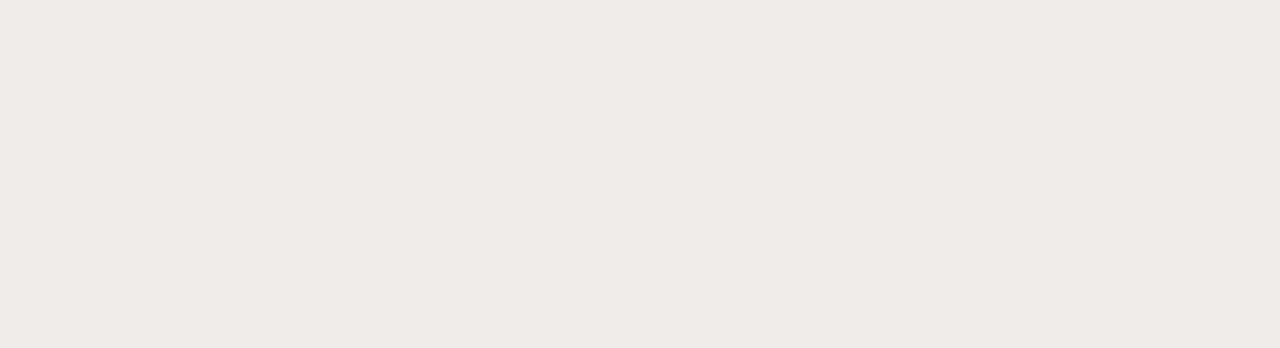
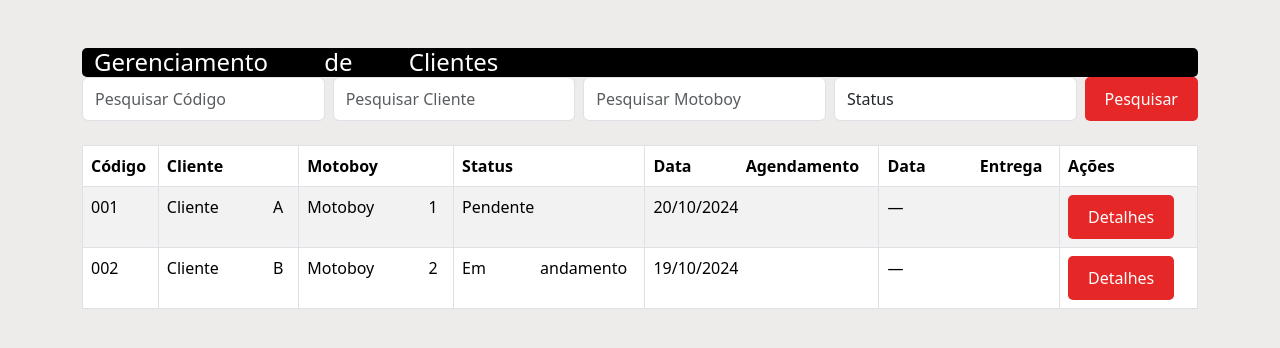
Before and after one commit to GiampaoloResendePereira/Projeto_TCC_Gabriel_Giampaolo_Gustavo_Vitor, a React (Create React App) app in the folder client/: page /gerenciamento_client in a window 1280 px wide. Before the commit this address had no page. Shown: the top 348 px of the page. Built offline with nearby package versions, Linux system fonts and the light colour scheme.

Commit message:
FormCadastro enviando dados

```diff
--- a/client/package.json
+++ b/client/package.json
@@ -84,6 +84,12 @@
 
     ]
 
+  },
+
+  "devDependencies": {
+
+    "json-server": "^1.0.0-beta.3"
+
   }
 
 }
--- a/client/src/App.js
+++ b/client/src/App.js
@@ -23,6 +23,7 @@ import Home from "./components/pages/Home";
 import LoginInicio from "./components/pages/LoginInicio";
 import FormCadastroClient from "./components/FormCadastro/FormCadastroClient";
 import GestaoClient from "./components/pages/GestaoClient";
+import GerenciamentoClient from "./components/pages/GerenciamentoClient/GerenciarClient";
 
 import "bootstrap/dist/css/bootstrap.min.css";
 import "./styles/global.css";
@@ -53,6 +54,7 @@ const App = () => {
         <Route path="/login_inicio" element={<LoginInicio />} />
 
         <Route path="/simulador-frete" element={<SimuladorFrete />} />
+        <Route path ="/gerenciamento_client" element= {<GerenciamentoClient/>}/>
         <Route path="/cliente" element={<TelaCliente />} />
         <Route path="/gestao_client" element={<GestaoClient />} />
         <Route path="/gestao_client/:id" element={<GestaoClient />} />
--- /dev/null
+++ b/client/src/components/pages/GerenciamentoClient/GerenciamentoClient.module.css
@@ -0,0 +1,4 @@
+.estilo{
+    background-color: black;
+    color: white;
+}
--- /dev/null
+++ b/client/src/components/pages/GerenciamentoClient/GerenciarClient.jsx
@@ -0,0 +1,120 @@
+// src/pages/GerenciamentoEntrega.jsx
+import React, { useState } from 'react';
+import { Table, Form, Button } from 'react-bootstrap';
+import  '../../../styles/global.css'
+import styles from './GerenciamentoClient.module.css'
+
+function GerenciamentoClient() {
+  // Estado para armazenar os filtros
+  const [filters, setFilters] = useState({
+    codigo: '',
+    cliente: '',
+    motoboy: '',
+    status: '',
+  });
+
+  // Função para atualizar os filtros
+  const handleFilterChange = (e) => {
+    const { name, value } = e.target;
+    setFilters({
+      ...filters,
+      [name]: value,
+    });
+  };
+
+  // Função para aplicar o filtro (aqui pode adicionar lógica para buscar os dados filtrados)
+  const handleFilterSubmit = (e) => {
+    e.preventDefault();
+    // Lógica para filtrar os dados vai aqui
+    console.log('Filtros aplicados:', filters);
+  };
+
+  return (
+    <div className="container mt-5">
+      <h4 className= {`${styles.estilo} container`}>Gerenciamento de Clientes</h4>
+
+      {/* Filtros de Pesquisa */}
+      <Form onSubmit={handleFilterSubmit} className="mb-4">
+        <div className="d-flex gap-2">
+          <Form.Control
+            type="text"
+            placeholder="Pesquisar Código"
+            name="codigo"
+            value={filters.codigo}
+            onChange={handleFilterChange}
+          />
+          <Form.Control
+            type="text"
+            placeholder="Pesquisar Cliente"
+            name="cliente"
+            value={filters.cliente}
+            onChange={handleFilterChange}
+          />
+          <Form.Control
+            type="text"
+            placeholder="Pesquisar Motoboy"
+            name="motoboy"
+            value={filters.motoboy}
+            onChange={handleFilterChange}
+          />
+          <Form.Control
+            as="select"
+            name="status"
+            value={filters.status}
+            onChange={handleFilterChange}
+          >
+            <option value="">Status</option>
+            <option value="pendente">Pendente</option>
+            <option value="em_andamento">Em andamento</option>
+            <option value="concluido">Concluído</option>
+            <option value="cancelado">Cancelado</option>
+          </Form.Control>
+          <Button variant="danger" type="submit">Pesquisar</Button>
+        </div>
+      </Form>
+
+      {/* Tabela de Entregas */}
+      <Table striped bordered hover>
+        <thead>
+          <tr>
+            <th>Código</th>
+            <th>Cliente</th>
+            <th>Motoboy</th>
+            <th>Status</th>
+            <th>Data Agendamento</th>
+            <th>Data Entrega</th>
+            <th>Ações</th>
+          </tr>
+        </thead>
+        <tbody>
+          {/* Exemplo de dados na tabela */}
+          <tr>
+            <td>001</td>
+            <td>Cliente A</td>
+            <td>Motoboy 1</td>
+            <td>Pendente</td>
+            <td>20/10/2024</td>
+            <td>—</td>
+            <td>
+              <Button variant="danger" className="me-2">Detalhes</Button>
+            </td>
+          </tr>
+          <tr>
+            <td>002</td>
+            <td>Cliente B</td>
+            <td>Motoboy 2</td>
+            <td>Em andamento</td>
+            <td>19/10/2024</td>
+            <td>—</td>
+            <td>
+              <Button variant="danger" className="me-2">Detalhes</Button>
+            </td>
+          </tr>
+          {/* Continue com mais dados */}
+        </tbody>
+      </Table>
+    </div>
+  );
+}
+
+export default GerenciamentoClient;
```
Also changed, not shown: client/src/components/FormCadastro/FormCadastroClient.jsx (+108 -64 lines), client/src/components/pages/CadastroClient.jsx (deleted), client/src/styles/global.css (line endings or trailing spaces), 1 other file (tests, documents, lock files or other folders).
